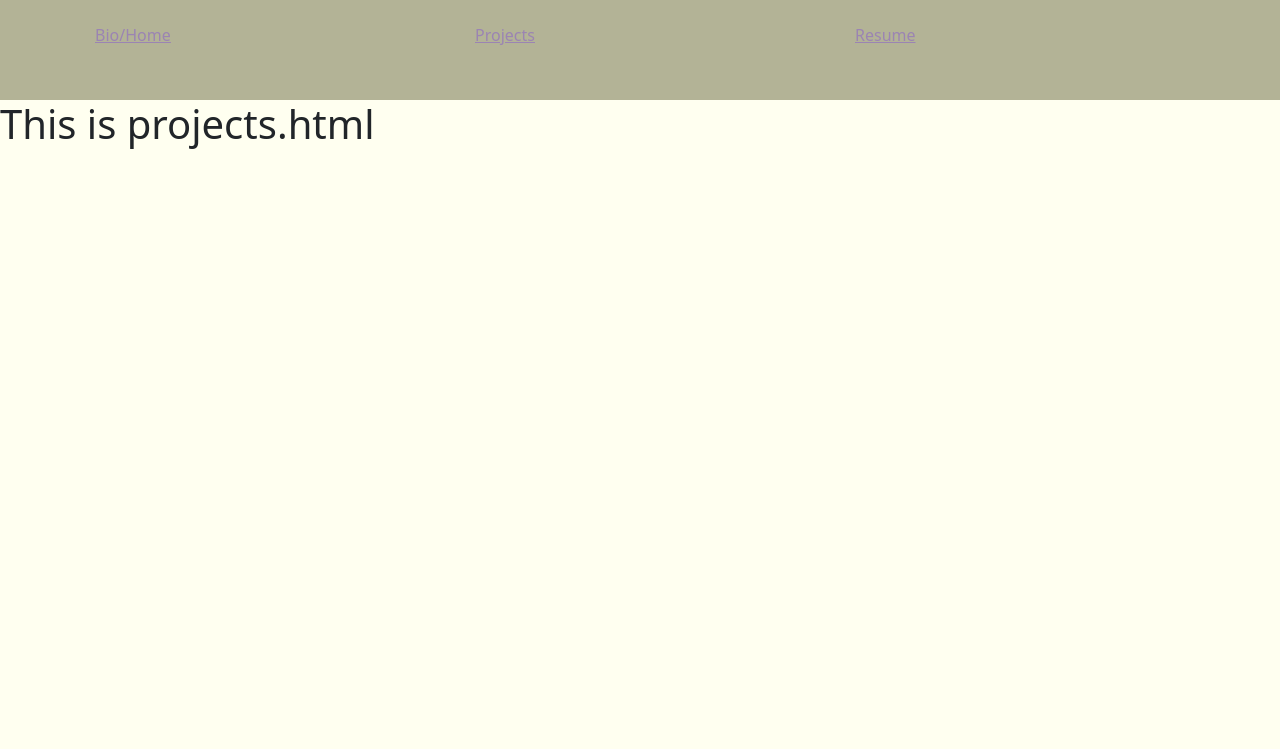
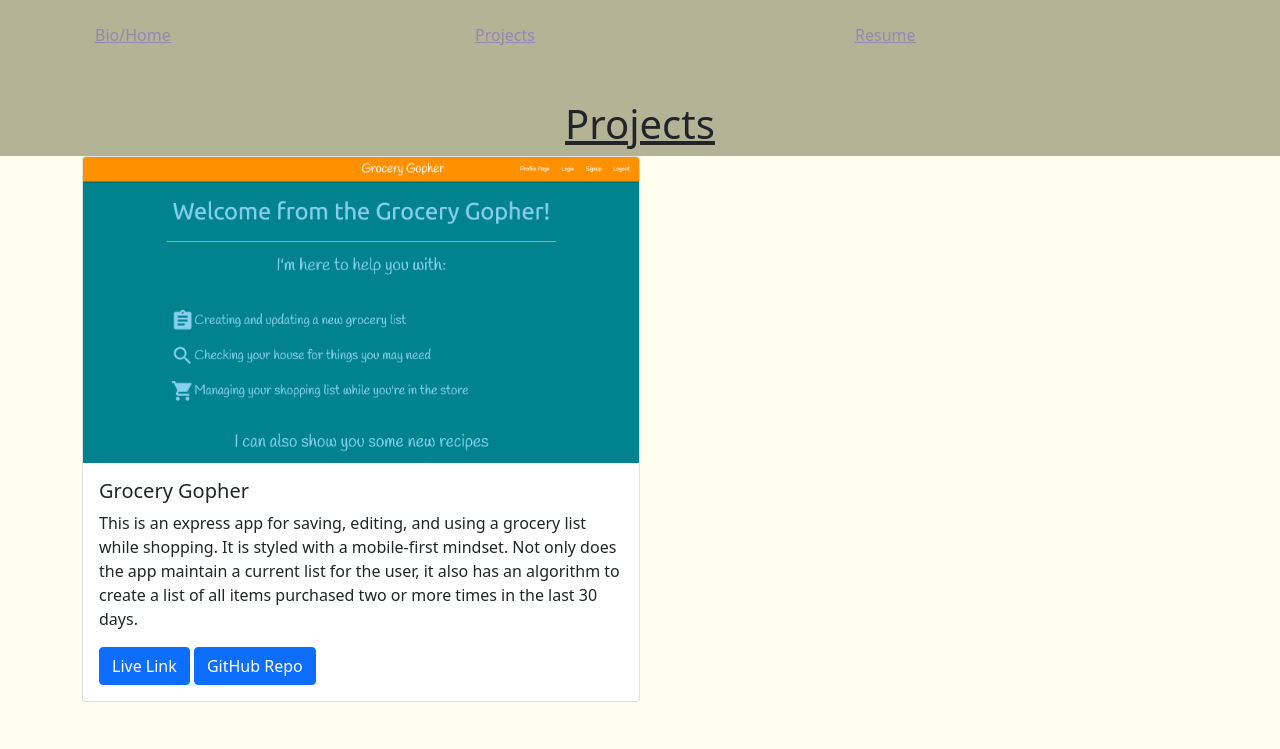
Before and after one commit to GJones81/GJones81.2, a plain HTML site: page projects.html in a window 1280 px wide. Shown: the top 749 px of the page. Drawn offline with nearby package versions, Linux system fonts and the light colour scheme.

Commit message:
Added pics for project page

```diff
--- a/desktop.css
+++ b/desktop.css
@@ -71,3 +71,18 @@ a {
 #contact-info-label {
     font-size: 28px;
 }
+
+#project-title {
+    text-align: center;
+    background-color: #B3B396;
+    text-decoration: underline;
+}
+
+.card {
+    max-width: 50%;
+    align-content: center;
+}
+
+.buffer-space {
+    min-height: 50px;
+}
--- a/mobile.css
+++ b/mobile.css
@@ -63,3 +63,13 @@ a {
     margin-top: 15px;
     margin-bottom: 15px;
 }
+
+#project-title {
+    text-align: center;
+    background-color: #B3B396;
+    text-decoration: underline;
+}
+
+.buffer-space {
+    min-height: 15px;
+}
--- a/projects.html
+++ b/projects.html
@@ -24,7 +24,9 @@
                     </button>
                 </div>
                 <div class="col">
-                    <button type="button" class="btn btn-link">Resume</button>
+                    <button type="button" class="btn btn-link">
+                        <a href="Guy Jones Design Resume 2020 copy.pdf" target="blank">Resume</a>
+                    </button>
                 </div>
                 <div id="nav-bar-spacer" class="col-8"></div>
             </div>
@@ -58,9 +60,63 @@
             </div>
         </nav>
     </div>
-    <h1>This is projects.html</h1>
+
+    <div style="background-color: #B3B396;">
+        <div id="project-title" class="container">
+            <div class="row">
+                <div class="col">
+                    <h1>Projects</h1>
+                </div>
+            </div>
+        </div>
+    </div>
+
+    <div class="container">
+        <div class="card">
+            <img src="images/GroceryGopherHome.png" class="card-img-top" alt="Grocery Gopher Home Page">
+            <div class="card-body">
+            <h5 class="card-title">Grocery Gopher</h5>
+            <p class="card-text">This is an express app for saving, editing, and using a grocery list while shopping. It is styled with a mobile-first mindset.
+                Not only does the app maintain a current list for the user, it also has an algorithm to create a list of all items purchased two or more times in the last 30 days.</p>
+            <a href="https://grocery-gopher.herokuapp.com/" target="blank" class="btn btn-primary">Live Link</a>
+            <a href="https://github.com/GJones81/grocery-gopher" target="blank" class="btn btn-primary">GitHub Repo</a>
+            </div>
+        </div>
 
 
+        <div class="buffer-space">
+
+        </div>
+
+        <div class="card">
+            <img src="images/ExoplanetSeekerGraph.png" class="card-img-top" alt="Exoplanet Seeker Home Page">
+            <div class="card-body">
+            <h5 class="card-title">Exoplanet Seeker</h5>
+            <p class="card-text">This app collects a subset of data available from NASA's Confirmed Exoplanet database. The app first presents the data to the user in a table format so that the user can see all of it.
+                When the user is ready, they click on the 'Go Graph the Data' link and are taken to a page where they can select different values to graph, and what format of graph they would like to use.</p>
+            <a href="https://guys-exoplanet-seeker.herokuapp.com/" target="blank" class="btn btn-primary">Live Link</a>
+            <a href="https://github.com/GJones81/Exoplanet-Seeker" target="blank" class="btn btn-primary">GitHub Repo</a>
+            </div>
+        </div>
+
+        <div class="buffer-space">
+
+        </div>
+
+        <div class="card">
+            <img src="images/MushroomHunter.png" class="card-img-top" alt="Mushroom Hunter Home Page">
+            <div class="card-body">
+            <h5 class="card-title">Mushroom Hunter</h5>
+            <p class="card-text">To begin play simply click on the button labeled ‘click here to get your flashlight and enter the mine’. Search for the mushroom, and click on it to get one point and end the level.
+                Click on the button labeled ‘click here to continue’ to go to the next level. Starting at the second level a rat is randomly placed in the game area.
+                Each level after that one more rat is added. There’s a pause designed into the game when you scroll over the rats.
+                As you progress in levels the pause decreases until it’s roughly 1/5 of a second.
+                If you let your ‘flashlight’ linger too long on the rats they’ll attack you and you'll lose a health point.</p>
+            <a href="https://gjones81.github.io/Mushroom-Hunter/" target="blank" class="btn btn-primary">Live Link</a>
+            <a href="https://github.com/GJones81/Mushroom-Hunter" target="blank" class="btn btn-primary">GitHub Repo</a>
+            </div>
+        </div>
+    </div>
 
     <script src="https://cdn.jsdelivr.net/npm/bootstrap@5.0.0-beta1/dist/js/bootstrap.bundle.min.js" integrity="sha384-ygbV9kiqUc6oa4msXn9868pTtWMgiQaeYH7/t7LECLbyPA2x65Kgf80OJFdroafW" crossorigin="anonymous"></script>
 </body>
--- a/tablet.css
+++ b/tablet.css
@@ -57,3 +57,13 @@ a {
 .skills-info {
     text-align: center;
 }
+
+#project-title {
+    text-align: center;
+    background-color: #B3B396;
+    text-decoration: underline;
+}
+
+.buffer-space {
+    min-height: 30px;
+}
```
Also changed, not shown: index.html (+4 -2 lines), images/ExoplanetSeekerGraph.png (added), images/GroceryGopherHome.png (added), 1 other file.
